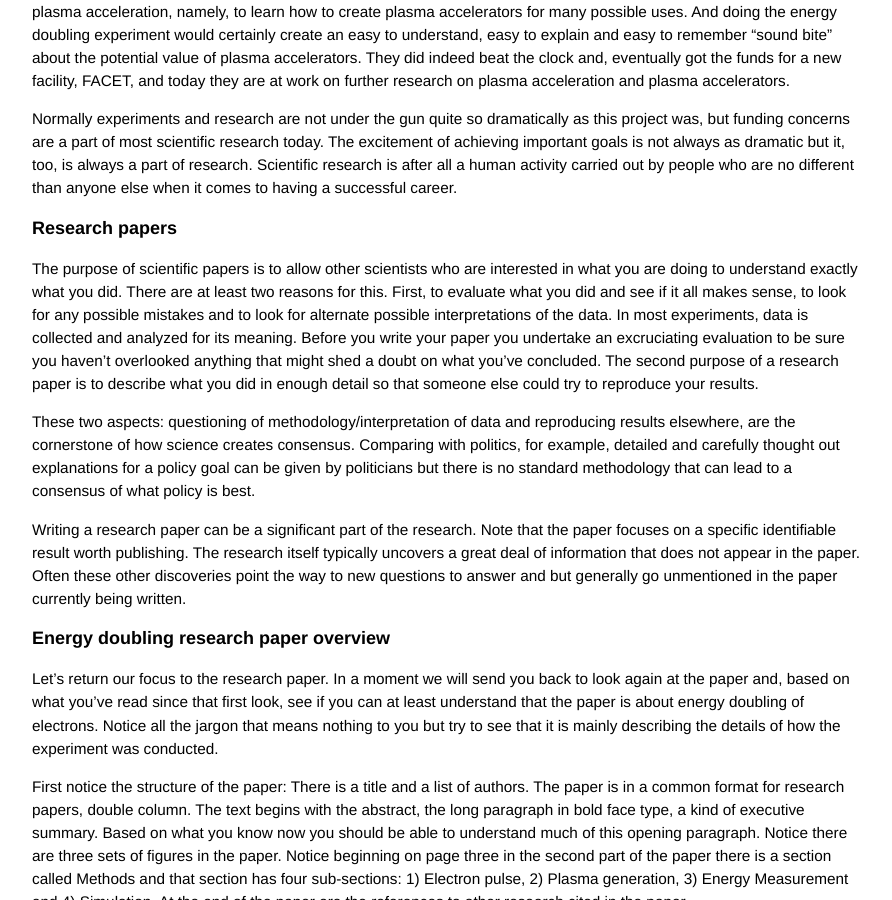
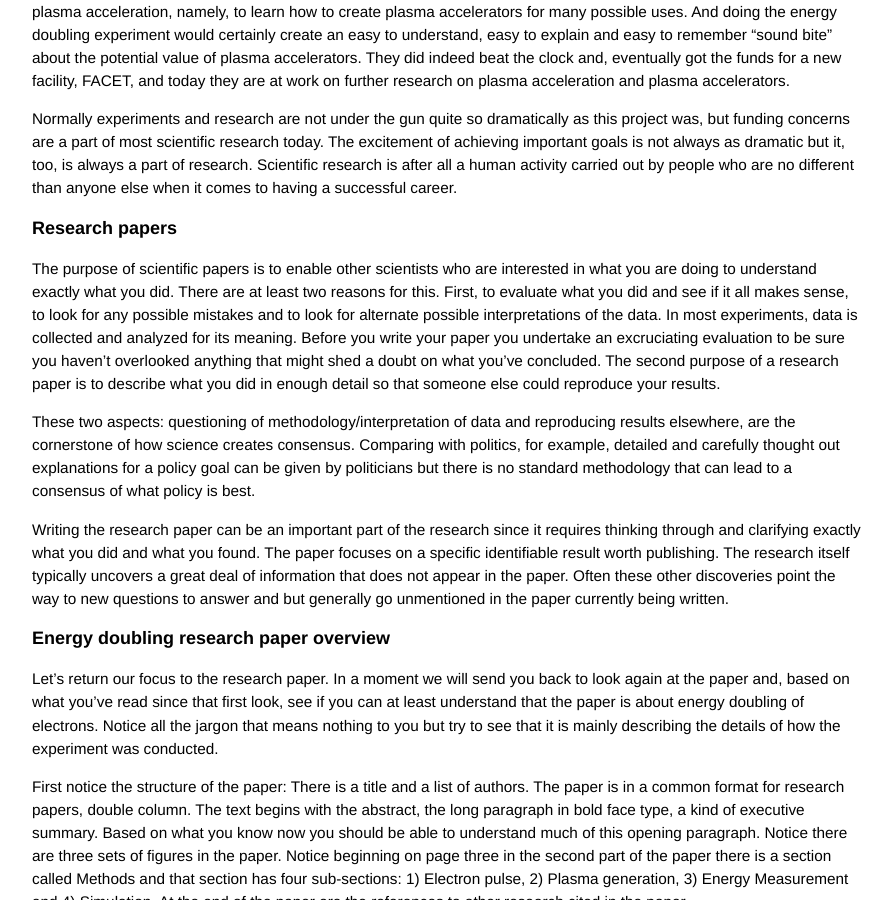
Before and after one commit to grbfacet/facet, a Jekyll site: the page built from energy-doubling-exposition.md, in a window 1280 px wide and 900 px high, scrolled down 3151 px. Shown: the whole window, without its empty margins (193-1085 px from the left). Built offline with Jekyll 4.4.1, drawn with Linux system fonts in a browser that asks for light colours.

Commit message:
Update energy-doubling-exposition.md

```diff
--- a/energy-doubling-exposition.md
+++ b/energy-doubling-exposition.md
@@ -59,11 +59,11 @@ Normally experiments and research are not under the gun quite so dramatically as
 
 ### Research papers
 
-The purpose of scientific papers is to allow other scientists who are interested in what you are doing to understand exactly what you did. There are at least two reasons for this. First, to evaluate what you did and see if it all makes sense, to look for any possible mistakes and to look for alternate possible interpretations of the data. In most experiments, data is collected and analyzed for its meaning. Before you write your paper you undertake an excruciating evaluation to be sure you haven’t overlooked anything that might shed a doubt on what you’ve concluded. The second purpose of a research paper is to describe what you did in enough detail so that someone else could try to reproduce your results.
+The purpose of scientific papers is to enable other scientists who are interested in what you are doing to understand exactly what you did. There are at least two reasons for this. First, to evaluate what you did and see if it all makes sense, to look for any possible mistakes and to look for alternate possible interpretations of the data. In most experiments, data is collected and analyzed for its meaning. Before you write your paper you undertake an excruciating evaluation to be sure you haven’t overlooked anything that might shed a doubt on what you’ve concluded. The second purpose of a research paper is to describe what you did in enough detail so that someone else could reproduce your results.
 
 These two aspects: questioning of methodology/interpretation of data and reproducing results elsewhere, are the cornerstone of how science creates consensus. Comparing with politics, for example, detailed and carefully thought out explanations for a policy goal can be given by politicians but there is no standard methodology that can lead to a consensus of what policy is best.
 
-Writing a research paper can be a significant part of the research. Note that the paper focuses on a specific identifiable result worth publishing. The research itself typically uncovers a great deal of information that does not appear in the paper. Often these other discoveries point the way to new questions to answer and but generally go unmentioned in the paper currently being written.
+Writing the research paper can be an important part of the research since it requires thinking through and clarifying exactly what you did and what you found. The paper focuses on a specific identifiable result worth publishing. The research itself typically uncovers a great deal of information that does not appear in the paper. Often these other discoveries point the way to new questions to answer and but generally go unmentioned in the paper currently being written.
 
 ### Energy doubling research paper overview
 
```
